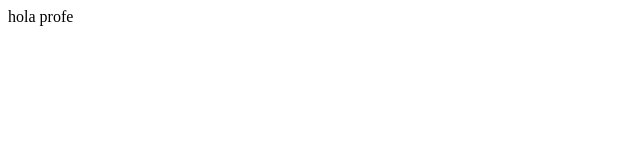
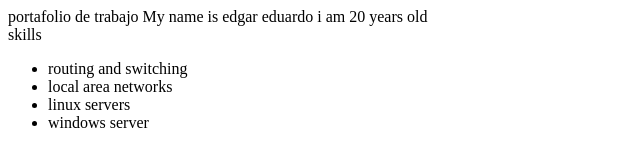
Before and after one commit to eduardo-1999/prueba3, a plain HTML site: page prueva.html in a window 1280 px wide. Shown: the whole page, without its empty margins (0-640 px from the left). Drawn offline with Linux system fonts and the light colour scheme.

Commit message:
añadiendo skills

```diff
--- a/prueva.html
+++ b/prueva.html
@@ -1,7 +1,15 @@
 <HTML>
   <HEAD>
+  		<titulo> portafolio de trabajo</>
   </HEAD>
   <BODY>
-  	hola profe
+  		 My name is edgar eduardo i am 20 years old
+  		 <br>skills
+  		 <ul>
+  		 		<li>routing and switching</li>
+  		 		<li>local area networks</li>
+  		 		<li>linux servers</li>
+  		 		<li>windows server</li>
+
   </BODY>
 </HTML>
```
